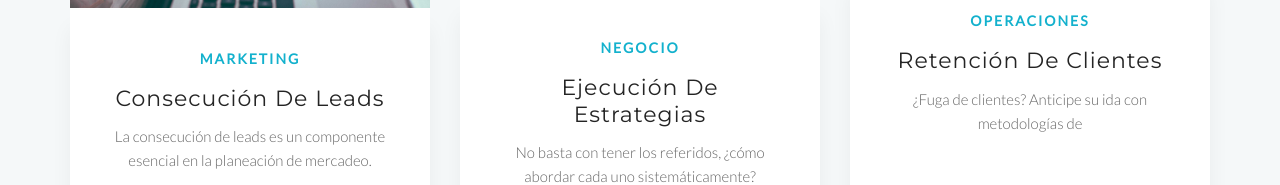
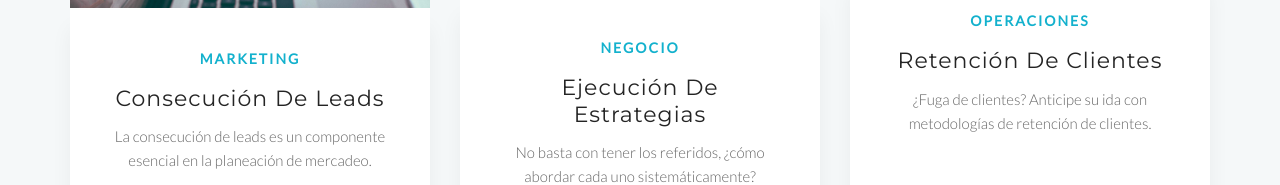
Before and after one commit to fideliodigital/website, a plain HTML site: page about.html in a window 1280 px wide. Shown: the part 4443-4628 px from the top of the page. Drawn offline with Linux system fonts and the light colour scheme.

Commit message:
texto completo

```diff
--- a/about.html
+++ b/about.html
@@ -317,7 +317,7 @@
                             <div class="g-bg-color--white g-box-shadow__dark-lightest-v2 g-text-center--xs g-padding-x-40--xs g-padding-y-40--xs">
                                 <p class="text-uppercase g-font-size-14--xs g-font-weight--700 g-color--primary g-letter-spacing--2">Operaciones</p>
                                 <h3 class="g-font-size-22--xs g-letter-spacing--1"><a href="">Retención de clientes</a></h3>
-                                <p>¿Fuga de clientes? Anticipe su ida con metodologías de </p>
+                                <p>¿Fuga de clientes? Anticipe su ida con metodologías de retención de clientes. </p>
                             </div>
                         </article>
                         <!-- End News -->
```
